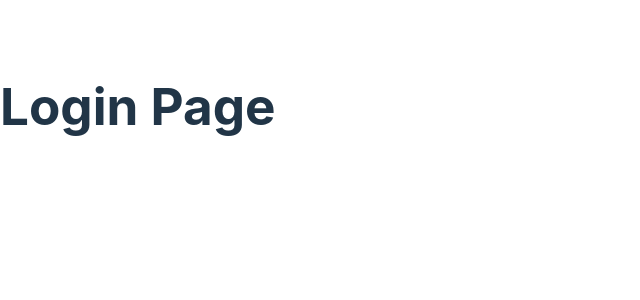
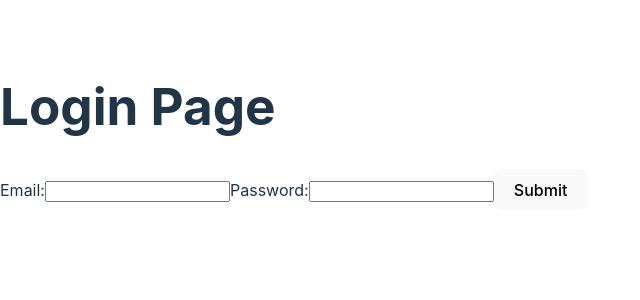
Before and after one commit to PythonEnthusiastic/registration-app, a React (Vite) app in the folder client/: page /login in a window 1280 px wide. Shown: the top 300 px of the page, without its empty margins (0-640 px from the left). Built offline with nearby package versions, Linux system fonts and the light colour scheme.

Commit message:
Added basic login and login state

```diff
--- /dev/null
+++ b/client/src/hooks/useInput.js
@@ -0,0 +1,13 @@
+import { useState } from "react";
+
+const useInput = () => {
+    const [data, setData] = useState({});
+
+    const handleData = (event) => {
+        setData({...data, [event.target.name]: event.target.value})
+    }
+
+    return [data, handleData]
+};
+
+export default useInput;
--- a/client/src/pages/Login/index.jsx
+++ b/client/src/pages/Login/index.jsx
@@ -1,12 +1,23 @@
 import React from "react";
+
+import useInput from "../../hooks/useInput.js"
 
 import Navbar from "../../components/Navbar/index.jsx"
 
 const Login = () => {
+    const [input, setInput] = useInput();
+
     return (
         <>
             <Navbar />
             <h1>Login Page</h1>
+            <form>
+                <label htmlFor="email">Email:</label>
+                <input type="text" id="email" name="email" onChange={setInput}/>
+                <label htmlFor="passeword">Password:</label>
+                <input type="password" id="password" name="password" onChange={setInput}/>
+                <button type="button">Submit</button>
+            </form>
         </>
     )
 }
```
